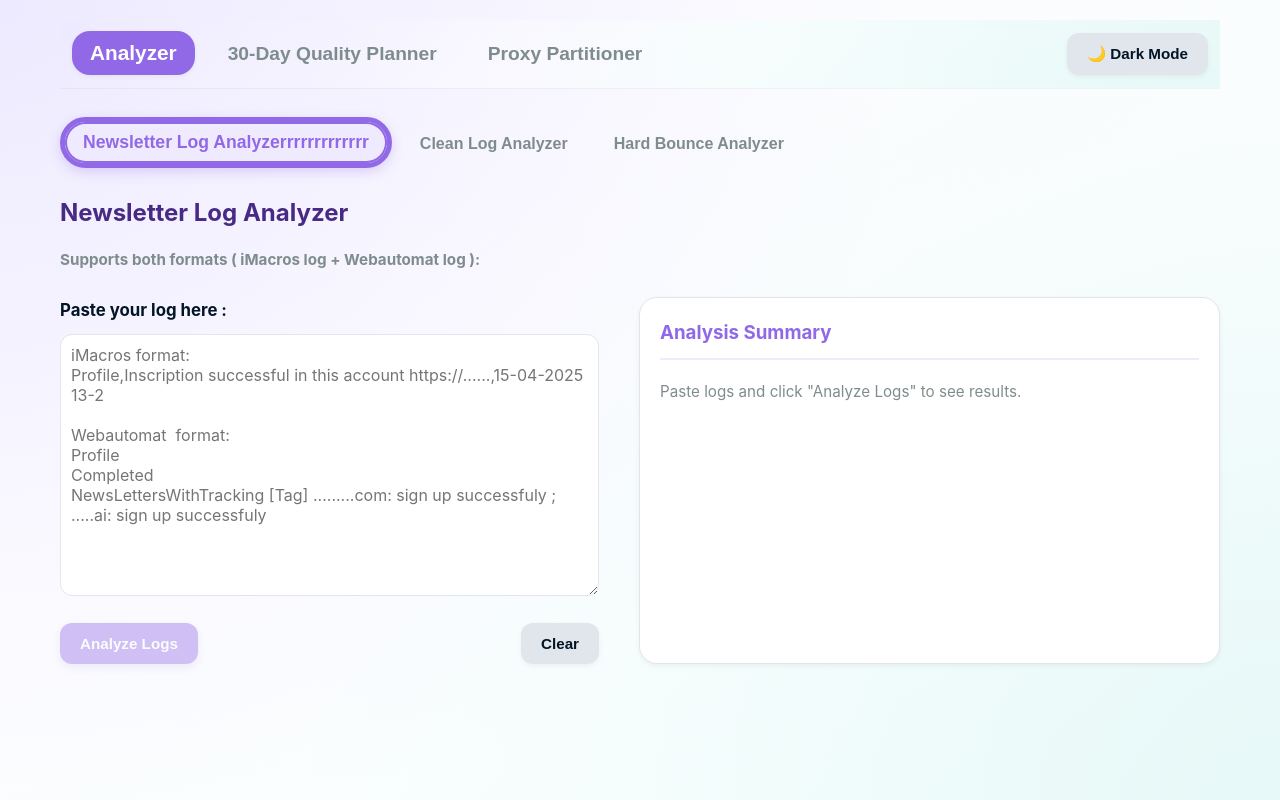
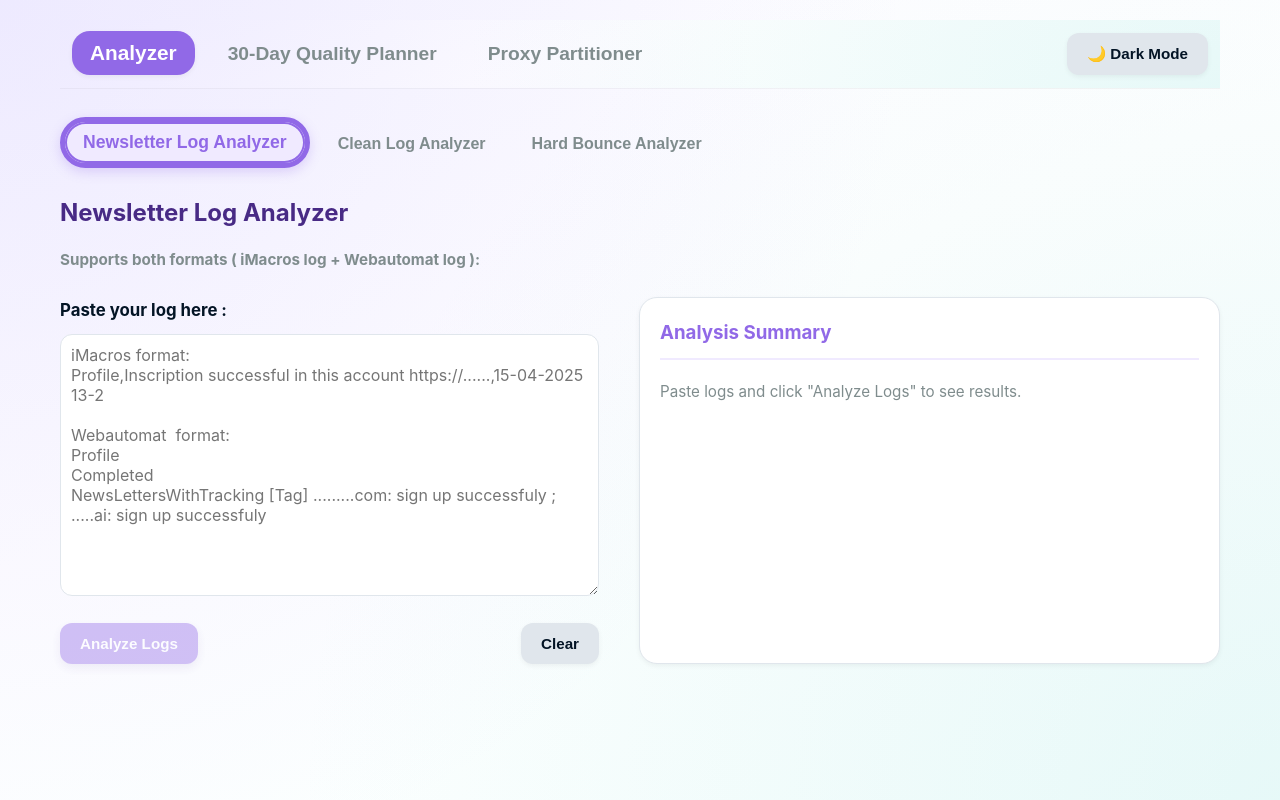
Before and after one commit to kriouichsalma5-sudo/CMHWSeedsTool, a React (Create React App) app: page / in a window 1280 px wide. Built offline with nearby package versions, Linux system fonts and the light colour scheme; the HTML template or start-up script is replaced by a standard one.

Commit message:
Update App.js

```diff
--- a/src/App.js
+++ b/src/App.js
@@ -1851,7 +1851,7 @@ export default function App() {
           }`}
           onClick={() => setSelectedLogSubTab("newsletter")}
         >
-          Newsletter Log Analyzerrrrrrrrrrrrr
+          Newsletter Log Analyzer
         </button>
 
         <button
```
